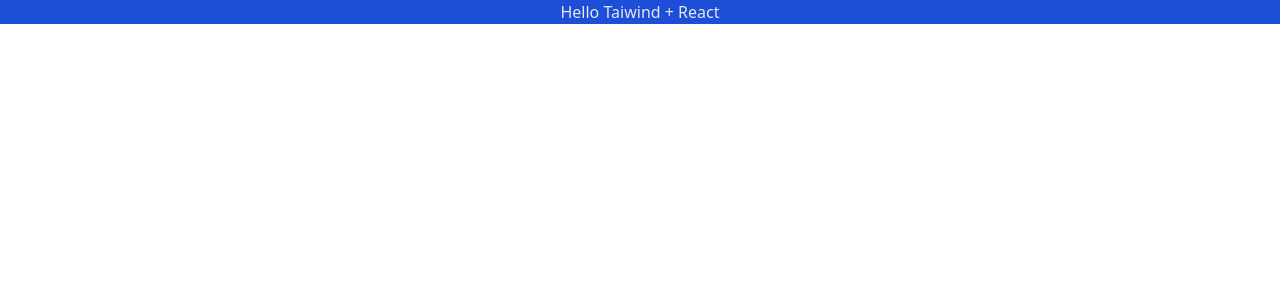
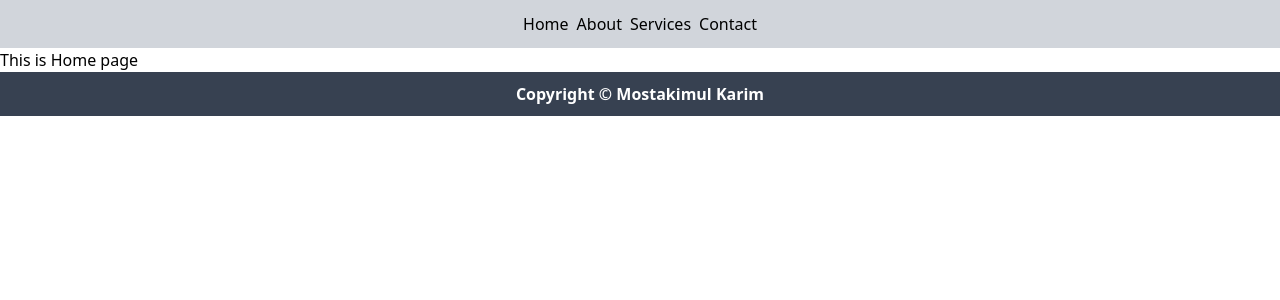
Before and after one commit to Mostakimul/react-educal, a React (Create React App) app: page / in a window 1280 px wide. Shown: the top 300 px of the page. Built offline with nearby package versions, Linux system fonts and the light colour scheme.

Commit message:
basic router setup and some header footer style

```diff
--- a/package.json
+++ b/package.json
@@ -9,6 +9,7 @@
     "@testing-library/user-event": "^12.1.10",
     "react": "^17.0.2",
     "react-dom": "^17.0.2",
+    "react-router-dom": "^5.3.0",
     "react-scripts": "4.0.3",
     "web-vitals": "^1.0.1"
   },
--- a/src/App.js
+++ b/src/App.js
@@ -1,10 +1,38 @@
+import { BrowserRouter as Router, Route, Switch } from 'react-router-dom';
+import Footer from './components/Footer/Footer';
+import Header from './components/Header/Header';
+import About from './pages/About';
+import Contact from './pages/Contact';
+import Error from './pages/Error';
+import Home from './pages/Home';
+import Services from './pages/Services';
+
 function App() {
   return (
-    <div className="bg-gray-400">
-      <div className="bg-blue-700 text-gray-200 container mx-auto">
-        <h2 className="text-center">Hello Taiwind + React</h2>
-      </div>
-    </div>
+    <Router>
+      <Header></Header>
+      <Switch>
+        <Route path="/home">
+          <Home></Home>
+        </Route>
+        <Route path="/about">
+          <About></About>
+        </Route>
+        <Route path="/contact">
+          <Contact></Contact>
+        </Route>
+        <Route path="/services">
+          <Services></Services>
+        </Route>
+        <Route exact path="/">
+          <Home></Home>
+        </Route>
+        <Route path="*">
+          <Error></Error>
+        </Route>
+      </Switch>
+      <Footer></Footer>
+    </Router>
   );
 }
 
--- a/src/components/Footer/Footer.js
+++ b/src/components/Footer/Footer.js
@@ -2,8 +2,8 @@ import React from 'react';
 
 const Footer = () => {
   return (
-    <div>
-      <h4>This is a footer</h4>
+    <div className="text-center bg-gray-700 text-white text-base font-semibold py-2.5">
+      <h4>Copyright &#169; Mostakimul Karim </h4>
     </div>
   );
 };
--- a/src/components/Header/Header.js
+++ b/src/components/Header/Header.js
@@ -1,9 +1,21 @@
 import React from 'react';
+import { NavLink } from 'react-router-dom';
 
 const Header = () => {
   return (
-    <div>
-      <h4>This is a header</h4>
+    <div className="bg-gray-300 text-center py-3">
+      <NavLink to="/home" className="mx-1">
+        Home
+      </NavLink>
+      <NavLink to="/about" className="mx-1">
+        About
+      </NavLink>
+      <NavLink to="/services" className="mx-1">
+        Services
+      </NavLink>
+      <NavLink to="/contact" className="mx-1">
+        Contact
+      </NavLink>
     </div>
   );
 };
```
Also changed, not shown: 1 other file (tests, documents, lock files or other folders).
